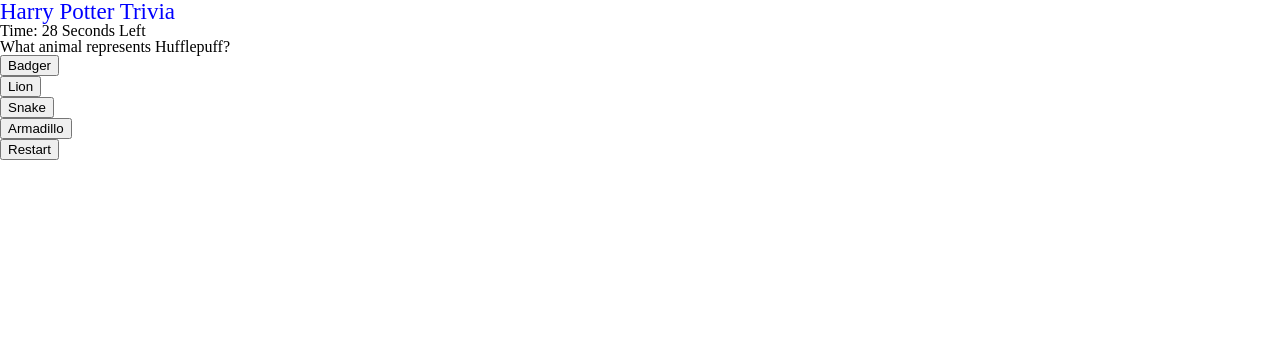
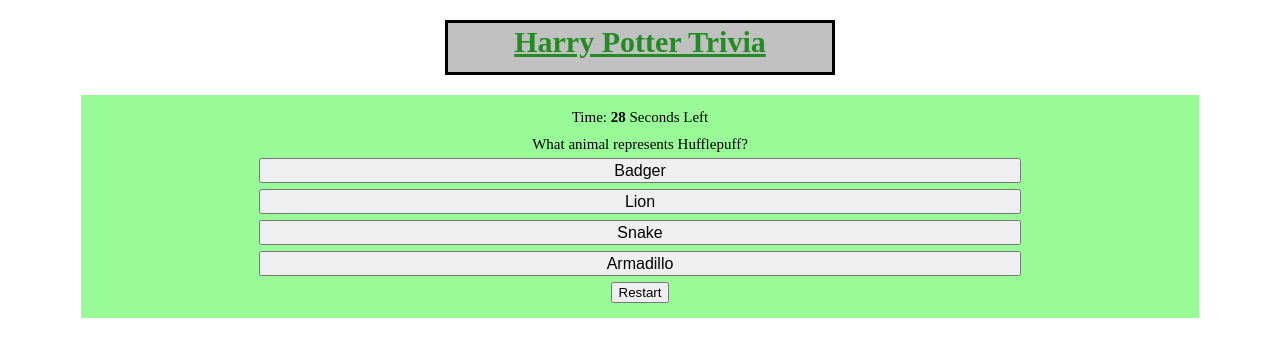
Before and after one commit to OtherSuccesses/trivia-game, a plain HTML site: page index.html in a window 1280 px wide. Both pictures are taken after a click on the button "Start the Quiz". Drawn offline with nearby package versions, Linux system fonts and the light colour scheme.

Commit message:
bad styling

```diff
--- a/assets/css/style.css
+++ b/assets/css/style.css
@@ -1,12 +1,69 @@
+body{
+	text-align: center;
+}
+
 .hidden{
 	display: none;
 }
 
+button{
+}
+
+#presented-by-timex{
+	height:27px;
+}
+
+#timer{
+	font-weight:bold;
+}
+
+img{
+	margin:5px;
+}
+
+
+
 #hp-header{
-	color: blue;
-	font-size: 23px;
+	width:30%;
+	float:center;
+	height:45px;
+	background-color: silver;
+	padding-top:4px;
+	border-style: solid;
+	border-width: 3px;
+	border-color:black;
+	margin:auto;
+	margin-top:20px;
+	margin-bottom:20px;
+	color: forestgreen;
+	font-size: 30px;
+	font-weight: bold;
+	text-decoration:underline;
+}
+
+#trivia{
+	width:85%;
+	margin:auto;
+	float:center;
+	background-color: palegreen;
+	padding:15px;
+}
+
+h2{
+	font-size: 15px;
 }
 
 .answers{
+	height:25px;
+	width:70%;
+	font-size:16px;
+	margin:auto;
+	margin-top:6px;
+	text-align: center;
 	display:block;
+	float:center;
 }
+
+#restart{
+	margin-top:6px;
+}
--- a/assets/javascript/js.js
+++ b/assets/javascript/js.js
@@ -57,7 +57,7 @@ var game = {
 
 		},
 		{
-			"question": "What is a Squib",
+			"question": "What is a Squib?",
 			"chosen": false,
 			"correct": "Someone who should be able to do magic but can't.",
 			"wrong": ["A small explosion.", "A broken wand.", "A play in Quidditch"],
@@ -106,7 +106,7 @@ var game = {
 
 		},
 		{
-			"question": "What kind of creatures does Charlie Weasley work with in Romania",
+			"question": "What kind of creatures does Charlie Weasley work with in Romania?",
 			"chosen": false,
 			"correct": "Dragons",
 			"wrong": ["Banshees", "Mermaids", "Unicorns"],
@@ -114,7 +114,7 @@ var game = {
 
 		},
 		{
-			"question": "What is the name of the Weasley brothers' business venture",
+			"question": "What is the name of the Weasley brothers' business venture?",
 			"chosen": false,
 			"correct": "Weasley Wizard Wheezes",
 			"wrong": ["Weasley Wondrous Whizbangs", "Magical Marvels Market", "The Magic Jokeshop"],
@@ -122,7 +122,7 @@ var game = {
 
 		},
 		{
-			"question": "Which of these is not an Unforgivable Curse",
+			"question": "Which of these is not an Unforgivable Curse?",
 			"chosen": false,
 			"correct": "Sectumsempra",
 			"wrong": ["Avada Kedavra", "Cruciatus", "Imperius"],
@@ -130,7 +130,7 @@ var game = {
 
 		},
 		{
-			"question": "What does Ron see in the Mirror of Erised",
+			"question": "What does Ron see in the Mirror of Erised?",
 			"chosen": false,
 			"correct": "Himself holding up the Quidditch Cup",
 			"wrong": ["Kissing Hermione", "How to finally defeat Voldemort", "Being wealthy"],
@@ -171,8 +171,6 @@ var game = {
 
 		}
 	],
-	"finished":false,
-	"answered":false,
 	"questions":[],
 
 //game start function
@@ -182,6 +180,7 @@ var game = {
 		$("#question").removeClass("hidden");
 		$("#progress").removeClass("hidden");
 		game.setQuestions();
+		console.log(game.questions);
 		game.loadQuestion(game.questions[0]);
 		$("#restart").removeClass("hidden");
 	},
@@ -235,10 +234,12 @@ var game = {
 		$("#results").empty();
 		game.currentQuestion=question;
 		var buttonArr = ["a", "a", "a", "a"];
+		console.log(buttonArr);
 		$("#question").html("<h2>" + game.currentQuestion.question + "<h2>");
 		var tempPos = Math.floor(Math.random()*4);
 		buttonArr[tempPos] = game.currentQuestion.correct;
 		question.wrong.splice(tempPos, 0, game.currentQuestion.correct);
+		console.log(question.wrong);
 		buttonArr = game.populateWrongAnswers(buttonArr, question);
 		for (var i = 0; i < buttonArr.length; i++){
 			$("#question").append("<button class='answers' data-name='"
@@ -268,16 +269,15 @@ var game = {
 
 	correctAns:function(){
 		game.correct++;
-		console.log(game.correct);
 		$("#results").prepend("<h1>Correct!</h1>")
-		.append("<button id=next-question>Next Question</button>");
+		setTimeout(game.checkDone, 4000);
 	},
 
 	incorrectAns:function(){
 		game.incorrect++;
 		$("#results").prepend("<h1>Incorrect!</h1>")
-		.append("<p>The correct answer was " + game.currentQuestion.correct +".</p><br>")
-		.append("<button id=next-question>Next Question</button>");
+		.append("<p>The correct answer was " + game.currentQuestion.correct +".</p><br>");
+		setTimeout(game.checkDone, 4000);
 
 	},
 
@@ -287,25 +287,26 @@ var game = {
 	},
 
 	restart:function(){
+		game.currentQuestion={};
+		$("#presented-by-timex").empty();
+		clearInterval(interval);
 		game.incorrect = 0;
 		game.correct = 0;
 		game.questions = [];
 		game.gameStart();
 	},
 
-	checkDone:function(event){
+	checkDone:function(){
+		console.log("length of question array" + game.questions.length);
+		console.log("questions answered" + (game.correct + game.incorrect));
 		if((game.correct+game.incorrect)==game.questions.length){
-			game.gameFinished();
+			$("#results").empty();
+			$("#results").append("<h1>Congratulations, You've finished the quiz!</h1>" +
+				"<br><p>You answered " + game.correct + " questions correctly, and " + game.incorrect + " questions incorrectly!");
 		}
 		else{
-			game.results(event);
+			game.next();
 		}
-	},
-
-	gameFinished:function(){
-		$("#results").empty();
-		$("#results").append("<h1>Congratulations, You've finished the quiz!</h1>" +
-			"<br><p>You answered " + game.correct + " questions correctly, and " + game.incorrect + " questions incorrectly!");
 	},
 
 	results:function(event){
@@ -315,6 +316,7 @@ var game = {
 		if (game.timer <=0){
 			clearInterval(interval);
 			game.timeUp();
+			game.incorrectAns();
 		}
 		else{
 			clearInterval(interval);
@@ -330,15 +332,11 @@ var game = {
 	},
 
 	timeUp: function(){
-		$("#results").prepend("<h2>You are out of time!</h2>")
-		.append("<button id=next-question>Next Question</button>");
+		$("#results").prepend("<h2>You are out of time!</h2>");
 	}
 }
 
 //Event Listeners
-$(document).on("click", "#next-question", function(){
-	game.next();
-});
 
 $(document).on("click", "#restart", function(){
 	game.restart();
@@ -349,5 +347,5 @@ $(document).on("click", "#start-btn", function(){
 });
 
 $(document).on("click", ".answers", function(){
-	game.checkDone(event);
+	game.results(event);
 });
```
Also changed, not shown: assets/images/Lockharts_Test.jpg (renamed from assets/images/Lockhart's_Test.jpg).
